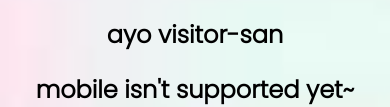
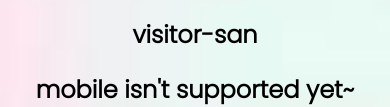
Before and after one commit to NotSnipc/Pages, a plain HTML site: page mobile.html in a window 390 px wide. Shown: the part 281-388 px from the top of the page. Drawn offline with Linux system fonts and the light colour scheme.

Commit message:
Update mobile.html

```diff
--- a/mobile.html
+++ b/mobile.html
@@ -57,7 +57,7 @@
     <!-- text area -->
     <section id="main">
     <div class="text">
-        <h1>ayo visitor-san</h1>
+        <h1>visitor-san</h1>
         <h2>mobile isn't supported yet~</h2>
         <h5>if you still want to access, go back and feel free to use 'desktop site' but it may break your experience.</h5>
     </div>
```
